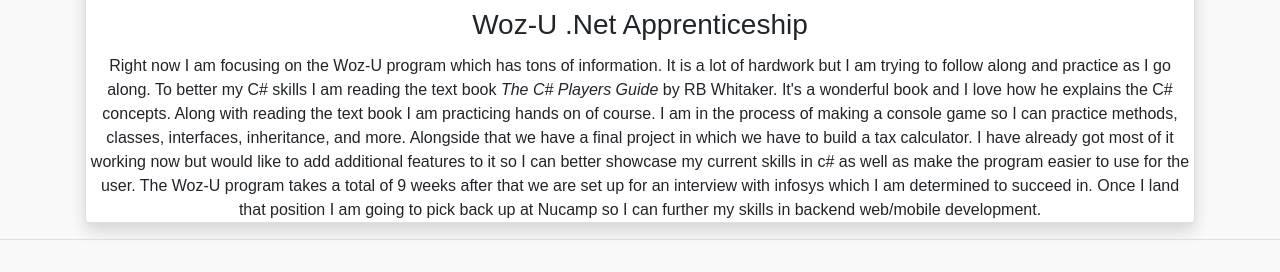
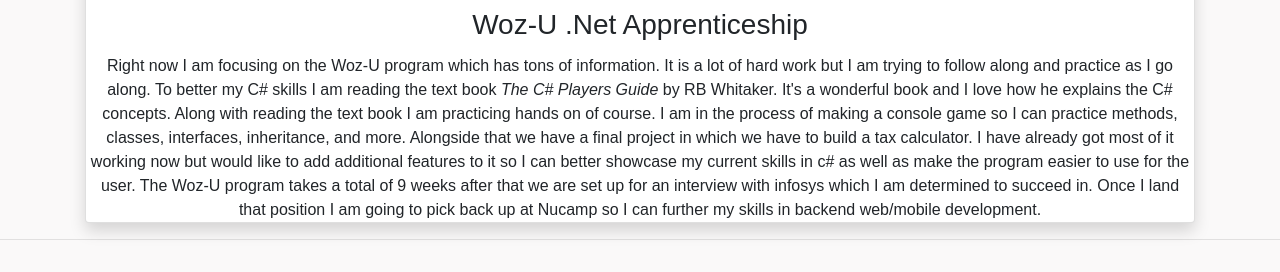
Before and after one commit to An-Be/Personal-Portfolio-page, a website: page index.html in a window 1280 px wide. Shown: the part 1924-2196 px from the top of the page. Drawn offline with nearby package versions, Linux system fonts and the light colour scheme; a web font is replaced by a local one.

Commit message:
update to what I am doing now

```diff
--- a/index.html
+++ b/index.html
@@ -105,7 +105,7 @@
                         <div class="card text-center shadow" >
                             <img class="card-img-top mx-auto img-fluid" src="img/woz-u.jpg" id="WozLogo" alt="Woz-U logo">
                             <h3 class="card-title text-center">Woz-U .Net Apprenticeship</h3>
-                            <p class="card-text text-center">Right now I am focusing on the Woz-U program which has tons of information. It is a lot of hardwork but I am trying to follow along and practice as I go along. To better my C# skills I am reading the text book <em>The C# Players Guide</em> by RB Whitaker. It's a wonderful book and I love how he explains the C# concepts. Along with reading the text book I am practicing hands on of course. I am in the process of making a console game so I can practice methods, classes, interfaces, inheritance, and more. Alongside that we have a final project in which we have to build a tax calculator. I have already got most of it working now but would like to add additional features to it so I can better showcase my current skills in c# as well as make the program easier to use for the user. The Woz-U program takes a total of 9 weeks after that we are set up for an interview with infosys which I am determined to succeed in. Once I land that position I am going to pick back up at Nucamp so I can further my skills in backend web/mobile development.</p>
+                            <p class="card-text text-center">Right now I am focusing on the Woz-U program which has tons of information. It is a lot of hard work but I am trying to follow along and practice as I go along. To better my C# skills I am reading the text book <em>The C# Players Guide</em> by RB Whitaker. It's a wonderful book and I love how he explains the C# concepts. Along with reading the text book I am practicing hands on of course. I am in the process of making a console game so I can practice methods, classes, interfaces, inheritance, and more. Alongside that we have a final project in which we have to build a tax calculator. I have already got most of it working now but would like to add additional features to it so I can better showcase my current skills in c# as well as make the program easier to use for the user. The Woz-U program takes a total of 9 weeks after that we are set up for an interview with infosys which I am determined to succeed in. Once I land that position I am going to pick back up at Nucamp so I can further my skills in backend web/mobile development.</p>
 
                         </div>
                     </div>
```
